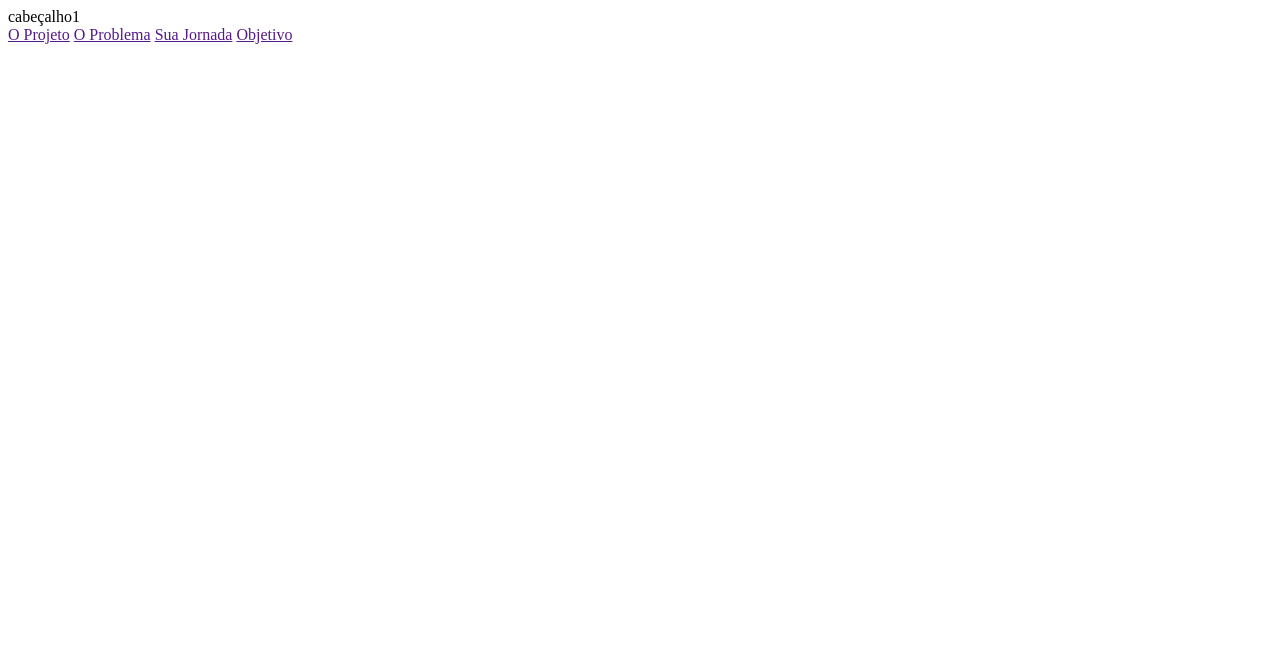
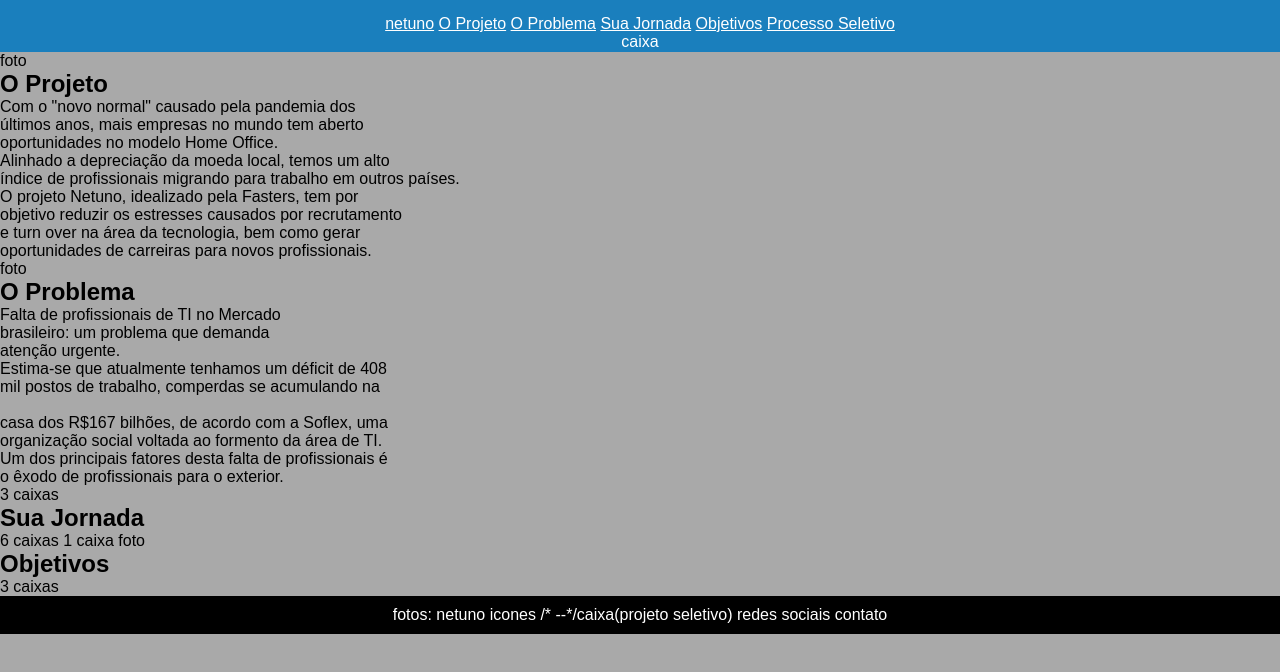
Before and after one commit to MonicaNGomes/projeto-netuno, a plain HTML site: page index.html in a window 1280 px wide. Drawn offline with Linux system fonts and the light colour scheme; a web font is replaced by a local one.

Commit message:
criei o index do projeto-netuno

```diff
--- /dev/null
+++ b/estilo/media-query.css
@@ -0,0 +1 @@
+@charset "UTF-8";
--- a/estilo/style.css
+++ b/estilo/style.css
@@ -1 +1,46 @@
 @charset "UTF-8";
+
+/*cores:
+   Azul: #1A7FBD
+   Azul Light: #A4DCFF
+   Preto: #000
+   Branco: #FFF
+   */
+
+@import url('https://font.google.com/noto/specimen/Noto+Sans?query-noto');
+
+
+* {
+    margin: 0px;
+    padding: 0px
+}
+html, body {
+    min-height: 150px;
+    background-color: darkgray;
+    font-family: Arial, Helvetica, sans-serif;
+
+}
+header {
+    background-color: #1a7fbd;
+    min-height: 10px;
+    font-family: Arial, Helvetica, sans-serif;
+    text-align: center;
+    color: white;
+    padding-top: 15px;
+    padding-bottom: 1px;
+
+}
+header a, footer a {
+    color: white;
+    font-size: 1em;
+    max-width: 600px;
+    margin: auto;
+
+
+}
+footer {
+    background-color: black;
+    color: white;
+    text-align: center;
+    padding: 10px;
+}
--- a/index.html
+++ b/index.html
@@ -5,17 +5,85 @@
     <meta name="viewport" content="width=device-width, initial-scale=1.0">
     <title>Netuno</title>
     <link rel="stylesheet" href="estilo/style.css">
+    <link rel="stylesheet" href="estilo/media-query.css">
+    <style>
+        div.bloco {
+
+        }
+    </style>
 </head>
 <body>
     <header>
-        cabeçalho1
+
+        <nav>
+            <a href="imagens/logo.png">netuno</a>
+            <a href="#">O Projeto</a>
+            <a href="#">O Problema</a>
+            <a href="#">Sua Jornada</a>
+            <a href="#">Objetivos</a>
+            <a href="#">Processo Seletivo</a>
+        </nav>
+        caixa
     </header>
-    <nav>
-        <a href="">O Projeto</a>
-        <a href="">O Problema</a>
-        <a href="">Sua Jornada</a>
-        <a href="">Objetivo</a>
-    </nav>
+    <section>
+         foto
+        <h2>O Projeto</h2>
 
+        <p>
+            Com o "novo normal" causado pela pandemia dos <br>
+            últimos anos, mais empresas no mundo tem aberto <br> oportunidades no modelo Home Office. <br>
+            Alinhado a depreciação da moeda local, temos um alto <br> índice de profissionais migrando para trabalho em
+            outros países.
+        </p>
+
+        <p>
+            O projeto Netuno, idealizado pela Fasters, tem por <br> objetivo reduzir os  estresses causados por recrutamento <br>
+            e turn over na área da tecnologia, bem como gerar <br> oportunidades de carreiras para novos profissionais.
+        </p>
+        </section>
+
+        <section>
+            foto
+
+        <h2>O Problema</h2>
+
+        <p>
+            Falta de profissionais de TI no Mercado <br>
+            brasileiro: um problema que demanda <br>
+            atenção urgente.
+        </p>
+
+        <p>
+            Estima-se que atualmente tenhamos um déficit de 408 <br>
+            mil postos de trabalho, comperdas se acumulando na <br>  <br>
+            casa dos R$167 bilhões, de acordo com a Soflex, uma <br> organização social voltada ao formento da área de TI.
+        </p>
+
+        <p>
+            Um dos principais fatores desta falta de profissionais é <br>
+            o êxodo de profissionais para o exterior.
+        </p>
+        3 caixas
+        </section>
+
+        <section>
+        <h2>Sua Jornada</h2>
+        6 caixas
+        1 caixa
+        foto
+        </section>
+
+        <section>
+        <h2>Objetivos</h2>
+        3 caixas
+        </section>
+
+        <footer>
+             fotos: netuno icones
+            /* --*/caixa(projeto seletivo)
+            redes sociais
+            contato
+        </footer>
+    </main>
 </body>
 </html>
```
